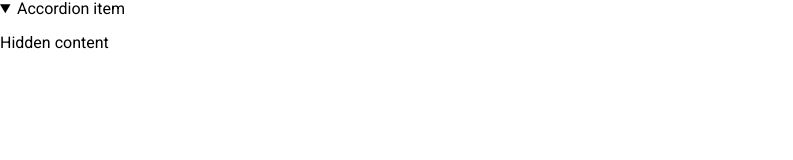
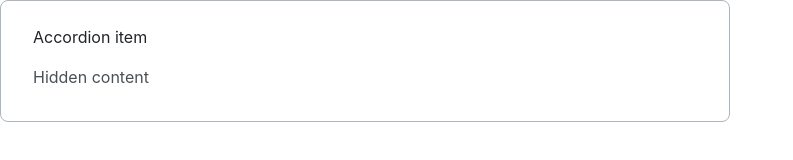
Before and after one commit to js-tasks-ru/htmlcss-20220519_vla13new, a website: page 03-lection1/02-accordion/index.html in a window 1280 px wide. Both pictures are taken after a click on the heading "Accordion item". Shown: the whole page, without its empty margins (0-793 px from the left). Drawn offline with Linux system fonts and the light colour scheme.

Commit message:
solve task 1-2

```diff
--- a/03-lection1/02-accordion/accordion.css
+++ b/03-lection1/02-accordion/accordion.css
@@ -1 +1,56 @@
-/* Стилизация аккордеона */
+.accordion {
+    min-width: 730px;
+    display: inline-block;
+
+
+    background: var(--white);
+
+    /* Gray 3 */
+    border: 1px solid var(--grey-3);
+    border-radius: 8px;
+    padding-left: 32px;
+    padding-right: 49px;
+}
+
+.accordion__summary {
+    display: block;
+    font-family: 'Inter';
+    font-style: normal;
+    font-weight: 400;
+    font-size: 16px;
+    line-height: 24px;
+
+    /* identical to box height, or 150% */
+
+    /* Black */
+    color: var(--black);
+
+    margin-top: 24px;
+    margin-bottom: 24px;
+    padding: 0;
+}
+
+.accordion[open] .accordion__summary {
+    margin-bottom: 0px;
+}
+
+.accordion__item {
+    font-family: 'Inter';
+    font-style: normal;
+    font-weight: 400;
+    font-size: 16px;
+    line-height: 24px;
+
+    /* or 150% */
+
+    /* Gray 4 */
+    color: var(--grey-4);
+}
+
+.accordion__summary::-webkit-details-marker {  /* нестандартный псевдоэлемент Google Chrome */
+    display: none;
+}
+
+.accordion__item:last-child {
+    margin-bottom: 32px;
+}
--- a/03-lection1/02-accordion/index.html
+++ b/03-lection1/02-accordion/index.html
@@ -6,11 +6,11 @@
         <link rel="stylesheet" href="./accordion.css">
     </head>
     <body>
-        <details>
-            <summary>
+        <details class="accordion">
+            <summary class="accordion__summary">
                 Accordion item
             </summary>
-            <p>
+            <p class="accordion__item">
                 Hidden content
             </p>
         </details>
```
